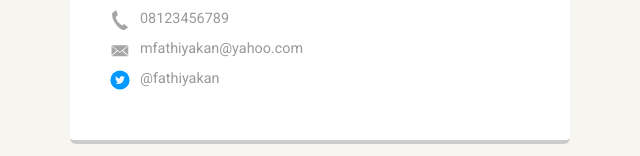
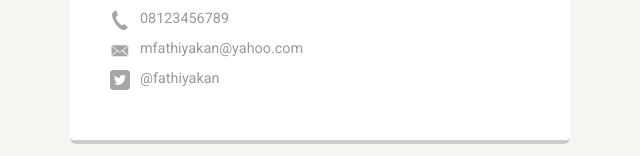
Before and after one commit to yakan/project1_portfolio, a plain HTML site: page contact.html in a window 1280 px wide. Shown: the part 796-952 px from the top of the page, 320-960 px from the left. Drawn offline with Linux system fonts and the light colour scheme; a web font is replaced by a local one.

Commit message:
Edit twitter img source on contact

```diff
--- a/styles.css
+++ b/styles.css
@@ -202,7 +202,7 @@ a.social:hover {
 }
 
 .contact-info li.twitter a{
-  background-image: url('images/twitter.svg');
+  background-image: url('images/twitter-wrap.svg');
 }
 
 
```
